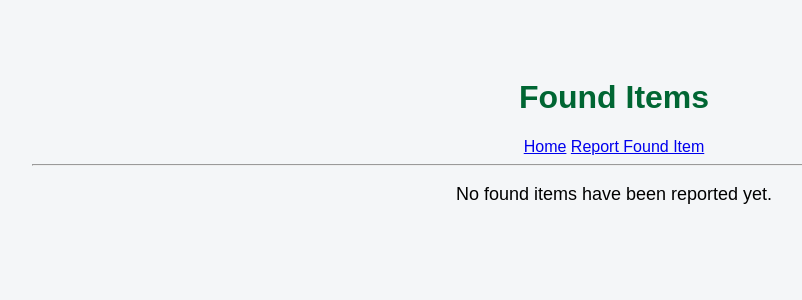
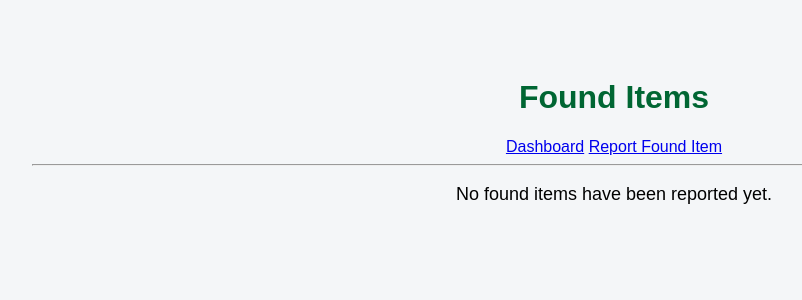
Before and after one commit to riceeater3ac/cs321project, a Flask app: page /found-items in a window 1280 px wide. Shown: the top 300 px of the page, without its empty margins (26-828 px from the left). Run offline with Flask 3, Linux system fonts and the light colour scheme; data that the repository does not hold is empty.

Commit message:
changed 'Home' buttons to 'Dashboard' buttons

```diff
--- a/templates/found_items.html
+++ b/templates/found_items.html
@@ -10,7 +10,7 @@
 <body>
     <h1>Found Items</h1>
 
-    <a href="{{ url_for('home') }}">Home</a>
+    <a href="{{ url_for('mainpage') }}">Dashboard</a>
     <a href="{{ url_for('report_found') }}">Report Found Item</a>
 
     <hr>
```
